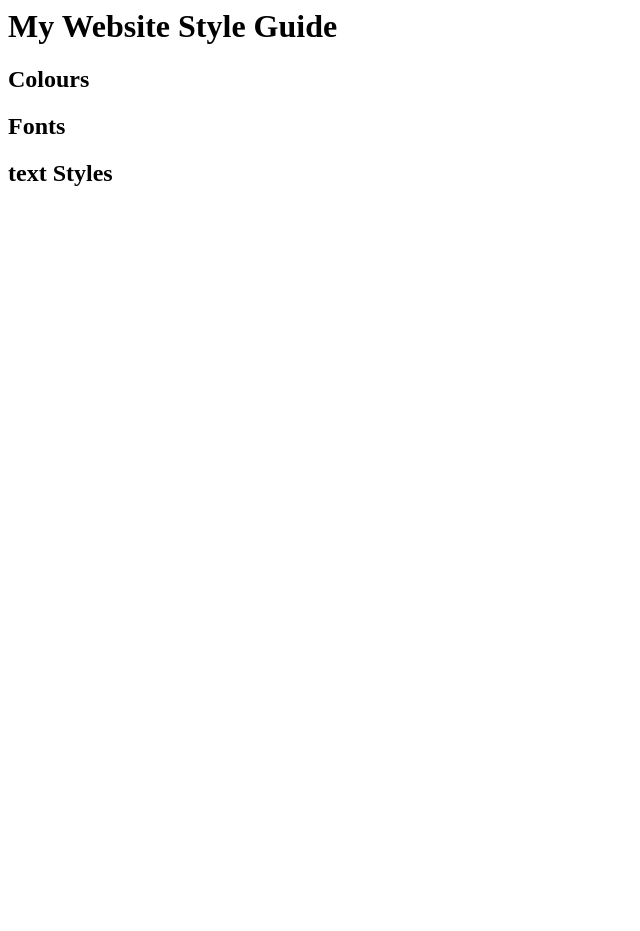
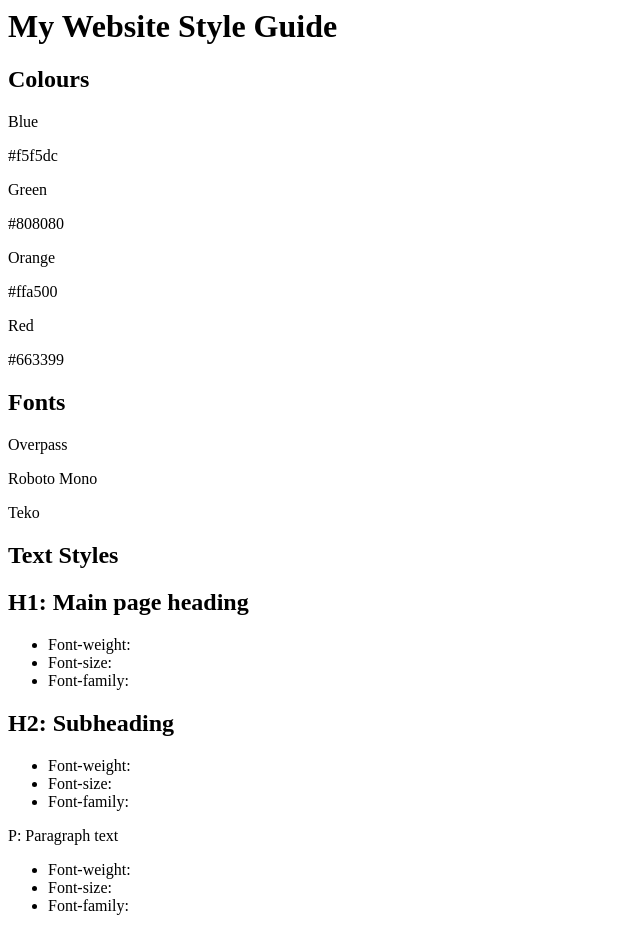
Before and after one commit to JamesCodeBits/Website-Style-Guide, a plain HTML site: page index.html in a window 1280 px wide. Shown: the whole page, without its empty margins (0-640 px from the left). Before the commit the page ends 800 px from the top, so only its background shows below. Drawn offline with Linux system fonts and the light colour scheme.

Commit message:
basic content no styles

```diff
--- a/index.html
+++ b/index.html
@@ -3,6 +3,9 @@
     <meta charset="UTF-8">
     <meta http-equiv="X-UA-Compatible" content="IE=edge">
     <meta name="viewport" content="width=device-width, initial-scale=1.0">
+    <link rel="preconnect" href="https://fonts.googleapis.com">
+    <link rel="preconnect" href="https://fonts.gstatic.com" crossorigin>
+    <link href="https://fonts.googleapis.com/css2?family=Overpass:ital,wght@0,100;1,600;1,800&family=Roboto+Mono:ital,wght@0,100;1,200;1,500&family=Teko:wght@300;500;700&display=swap" rel="stylesheet">
     <link rel="stylesheet" href="./styles.css">
     <title>Website Style Guide</title>
 </head>
@@ -17,18 +20,67 @@
             <header>
                 <h2>Colours</h2>
             </header>
+            <div class="colour-panel blue">
+                <p>Blue</p>
+                <p>#f5f5dc</p>
+            </div>
+            <div class="colour-panel green">
+                <p>Green</p>
+                <p>#808080</p>
+            </div>
+            <div class="colour-panel orange">
+                <p>Orange</p>
+                <p>#ffa500</p>
+            </div>
+            <div class="colour-panel red">
+                <p>Red</p>
+                <p>#663399</p>
+            </div>
         </section>
 
         <section>
             <header>
                 <h2>Fonts</h2>
             </header>
+            <div class="font-panel overpass">
+            <p>Overpass</p>
+            </div>
+            <div class="font-panel roboto-mono">
+                <p>Roboto Mono</p>
+            </div>
+            <div class="font-panel teko">
+                <p>Teko</p>
+            </div>
         </section>
 
         <section>
             <header>
-                <h2>text Styles</h2>
+                <h2>Text Styles</h2>
             </header>
+            <div class="text-styles-panel">
+                <h1>H1: Main page heading</h1>
+                <ul>
+                    <li>Font-weight:</li>
+                    <li>Font-size:</li>
+                    <li>Font-family:</li>
+                </ul>
+            </div>
+            <div class="text-styles-panel">
+                <h2>H2: Subheading</h2>
+                <ul>
+                    <li>Font-weight:</li>
+                    <li>Font-size:</li>
+                    <li>Font-family:</li>
+                </ul>
+            </div>
+            <div class="text-styles-panel">
+                <p>P: Paragraph text</p>
+                <ul>
+                    <li>Font-weight:</li>
+                    <li>Font-size:</li>
+                    <li>Font-family:</li>
+                </ul>
+            </div>
         </section>
     </main>
 
--- a/styles.css
+++ b/styles.css
@@ -0,0 +1,3 @@
+h1 {
+    color: re;
+}
```
